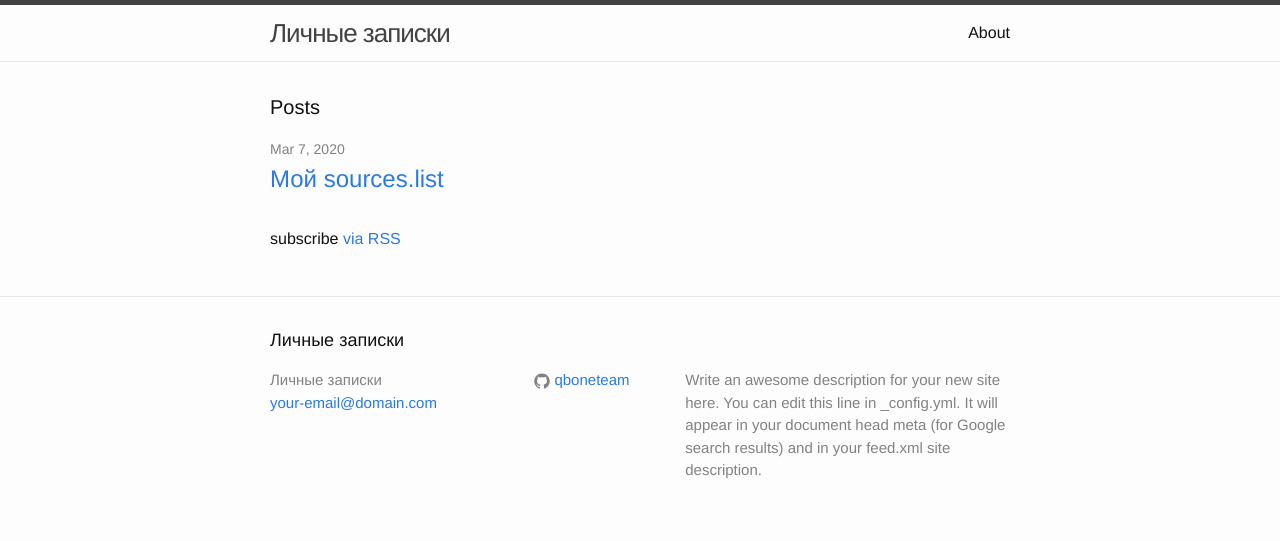
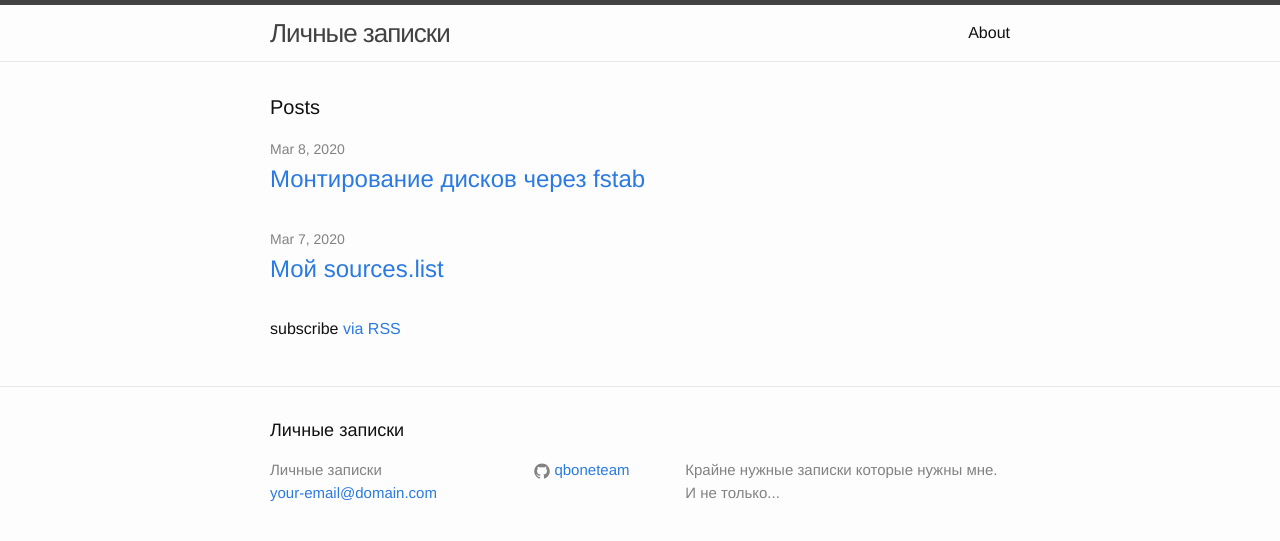
Before and after one commit to qboneteam/timoshik.ru, a Jekyll site: the page built from index.html, in a window 1280 px wide. Shown: the top 541 px of the page. Built offline with Jekyll 4.4.1, drawn with Linux system fonts in a browser that asks for light colours.

Commit message:
Added post about fstab

```diff
--- a/_config.yml
+++ b/_config.yml
@@ -9,9 +9,7 @@
 title: Личные записки
 email: your-email@domain.com
 description: > # this means to ignore newlines until "baseurl:"
-  Write an awesome description for your new site here. You can edit this
-  line in _config.yml. It will appear in your document head meta (for
-  Google search results) and in your feed.xml site description.
+  Крайне нужные записки которые нужны мне. И не только...
 baseurl: "" # the subpath of your site, e.g. /blog
 url: "http://yourdomain.com" # the base hostname & protocol for your site
 twitter_username:
```
Also changed, not shown: _posts/2020-03-08-montirovanie-diskov-cherez-fstab.md (added, +23 -0 lines).
